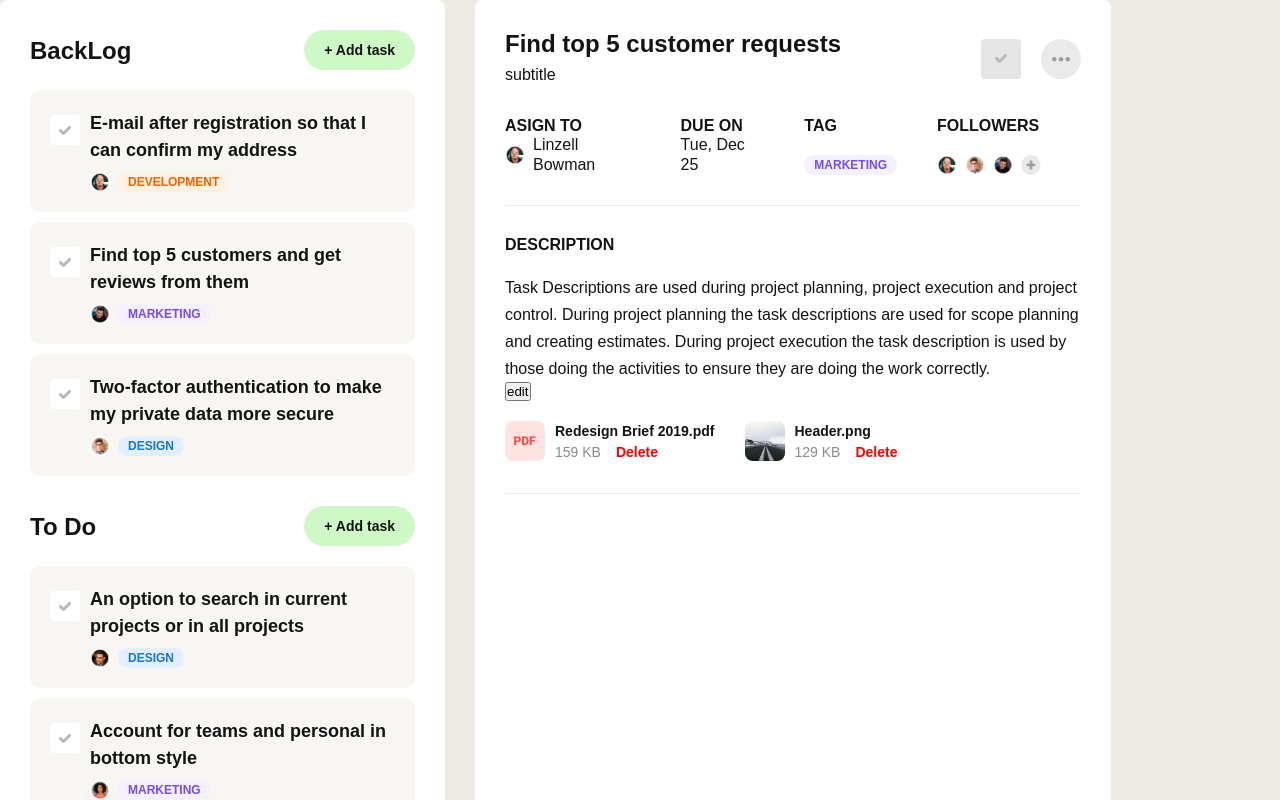
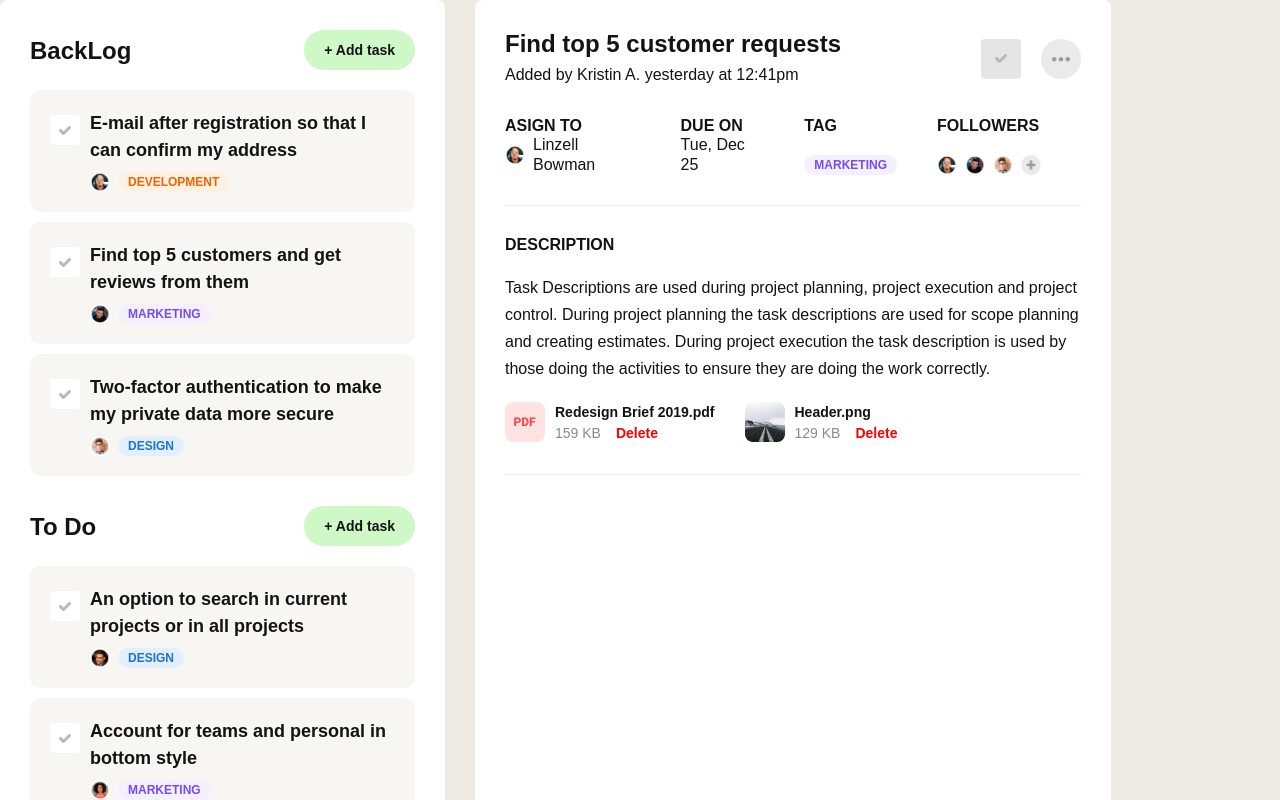
Before and after one commit to 90roma/managmentKit, a React (Create React App) app: page / in a window 1280 px wide. Shown: the top 800 px of the page. Built offline with nearby package versions, Linux system fonts and the light colour scheme.

Commit message:
added props for `Task`

```diff
--- a/src/App.js
+++ b/src/App.js
@@ -1,5 +1,8 @@
 import { Task } from "./Task";
 import { TaskList } from "./TaskList";
+import avatarDev from "./Avatar/avatar-dev.png";
+import avatarMark from "./Avatar/avatar-mark.png";
+import avatarDes from "./Avatar/avatar-des.png";
 import './styles.css';
 
 export default function App() {
@@ -7,8 +10,18 @@ export default function App() {
     <div className="App">
         <TaskList/>
         <Task
-            title= "Find top 5 customer requests"
-            subtitle="subtitle"
+            title="Find top 5 customer requests"
+            // subtitle="Added by Kristin A. yesterday at 12:41pm"
+            author="Kristin A."
+            createdAt="yesterday at 12:41pm"
+            asignTo="Linzell Bowman"
+            deadLine="Tue, Dec 25"
+            tags={["marketing"]}
+            followers={[avatarDev, avatarMark, avatarDes]}
+            description="Task Descriptions are used during project planning, project execution and project control. During project planning the task descriptions are used for scope planning and creating estimates. During project execution the task description is used by those doing the activities to ensure they are doing the work correctly.
+"
+            files={ [{fileName: "Redesign Brief 2019.pdf", fileSize: "159 KB", filePreview:"", fileType:"pdf"}] }
+            discussion={ [{comment: "During a project build, it is necessary to evaluate the product design and development against project requirements and outcomes", avatar: " ", date: "Yesterday at 12:37pm", name:"Helena Brauer", position: "Designer"}] }
         />
     </div>
   );
--- a/src/Task/index.js
+++ b/src/Task/index.js
@@ -4,8 +4,6 @@ import './style.css';
 import {Title} from "../Title";
 import {Button} from "../Button";
 import avatarDev from "../Avatar/avatar-dev.png";
-import avatarMark from "../Avatar/avatar-mark.png";
-import avatarDes from "../Avatar/avatar-des.png";
 import {CheckBox} from "../CheckBox";
 import {Avatar} from "../Avatar";
 import {Tag} from "../Tag";
@@ -14,24 +12,18 @@ import {File} from "../File";
 import avatarPdf from "../Avatar/avatar-pdf.png";
 import avatarRoad from "../Avatar/avatar-road.png";
 
-const Task = ({title, subtitle}) => {
-    const [descriptionText, setDescriptionText] = useState("Task Descriptions are used during project planning, project execution and project control. During project planning the task descriptions are used for scope planning and creating estimates. During project execution the task description is used by those doing the activities to ensure they are doing the work correctly.");
-    const [isEditMode, setEditMode] = useState(false);
-    const handleDescriptionText = (event) => setDescriptionText(event.target.value);
-
-    const [isState, setIsState] = useState(false)
-
+const Task = ({title, author, createdAt, asignTo, deadLine, tags, followers, description}) => {
     return (
         <div className="Task">
             <div className="Task__container">
                 <div className="Task__title-wrapper">
                     <div>
                         <h2>{title}</h2>
-                        <p className="text subtitle">{subtitle}</p>
+                        <p className="text subtitle">{`Added by ${author} ${createdAt}`}</p>
                     </div>
                     <div className="Task__button-wrapper">
-                        <div onClick={ () => setIsState(!isState)}>
-                            <CheckBox checkBoxCard={isState}/>
+                        <div>
+                            <CheckBox checkBoxCard={false}/>
                         </div>
                         <Button/>
                     </div>
@@ -41,32 +33,28 @@ const Task = ({title, subtitle}) => {
                         <Title headingUppercase="Asign To"/>
                         <div className="Task__title-info__asign-wrapper">
                             <Avatar url={avatarDev} />
-                            <p className="Task__title-info__text">Linzell Bowman</p>
+                            <p className="Task__title-info__text">{asignTo}</p>
                         </div>
                     </div>
                     <div className="Task__title-info__wrapper">
                         <Title headingUppercase = "due on"/>
-                        <p className="Task__title-info__text">Tue, Dec 25</p>
+                        <p className="Task__title-info__text">{deadLine}</p>
                     </div>
                     <div className="Task__title-info__wrapper">
                         <Title headingUppercase = "tag"/>
-                        <Tag name="marketing"/>
+                        {tags.map((tag)=> <Tag name={tag}/>)}
                     </div>
                     <div className="Task__title-info__wrapper">
                         <Title headingUppercase="followers" />
                         <div className="Task__title-info__followers-avatar">
-                            <Avatar url={avatarDev} />
-                            <Avatar url={avatarDes} />
-                            <Avatar url={avatarMark} />
+                            { followers.map((follower)=> <Avatar url={follower} />) }
                             <button className="Task__title-info__button"><Avatar url={avatarAdd} /></button>
                         </div>
                     </div>
                 </div>
                 <div className="Task__text-wrapper">
                     <Title headingUppercase="description" />
-                    <p className="Task__text"> { descriptionText } </p>
-                    { isEditMode && <textarea value={descriptionText} onChange={(event)=> handleDescriptionText(event)}/> }
-                    <button onClick={ ()=> setEditMode(!isEditMode) }> {isEditMode ? 'save' : 'edit'} </button>
+                    <p className="Task__text"> { description } </p>
                     <div className="File__wrapper">
                         <File
                             url={avatarPdf}
```
